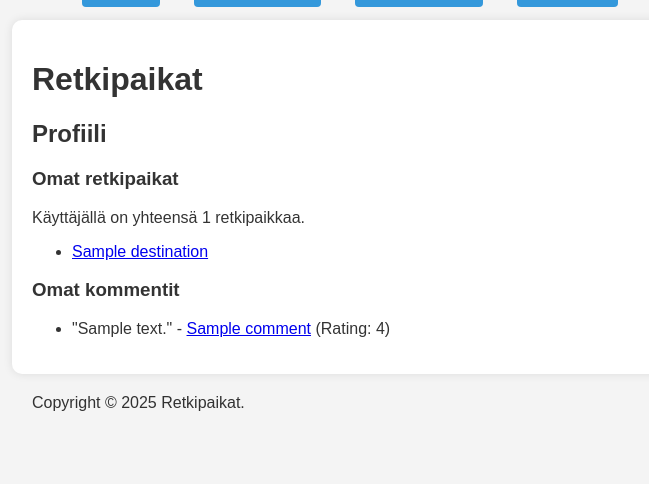
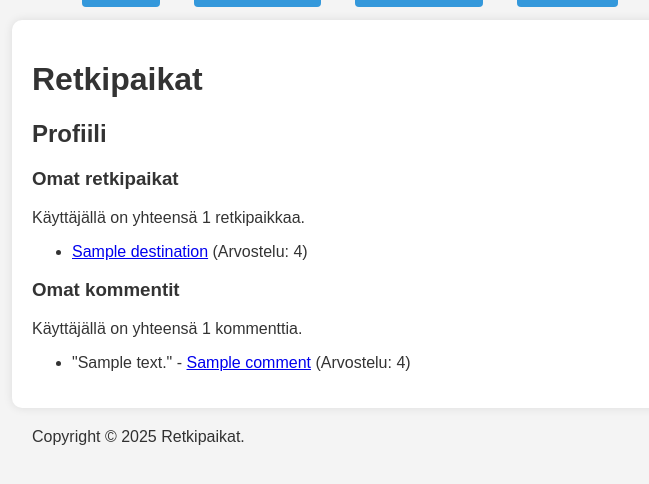
Before and after one commit to jjairola/retkipaikat, a Flask app: template src/templates/profile.html in a window 1280 px wide. Shown: the part 34-518 px from the top of the page, without its empty margins (208-857 px from the left). Run offline with Flask 3, Linux system fonts and the light colour scheme; the template is opened without the code that fills it: most values are stand-ins (such as "Sample title", 1, 10 or a date in 2020).

Commit message:
update profile

```diff
--- a/src/templates/profile.html
+++ b/src/templates/profile.html
@@ -13,7 +13,7 @@
 <ul>
     {% for destination in destinations %}
     <li>
-        <a href="{{ url_for('get_destination', destination_id=destination.id) }}">{{ destination.name }}</a>
+        <a href="{{ url_for('get_destination', destination_id=destination.id) }}">{{ destination.name }}</a> (Arvostelu: {{ destination.average_rating }})
     </li>
     {% endfor %}
 </ul>
@@ -23,13 +23,17 @@
 
 <h3>Omat kommentit</h3>
 
+<p>
+    Käyttäjällä on yhteensä {{ comments | count }} kommenttia.
+</p>
+
 {% if comments %}
 <ul>
     {% for comment in comments %}
     <li>
         "{{ comment.comment }}" - <a href="{{ url_for('get_destination', destination_id=comment.destination_id) }}">{{
             comment.destination_name }}</a>
-        {% if comment.rating %} (Rating: {{ comment.rating }}) {% endif %}
+        {% if comment.rating %} (Arvostelu: {{ comment.rating }}) {% endif %}
     </li>
     {% endfor %}
 </ul>
```
